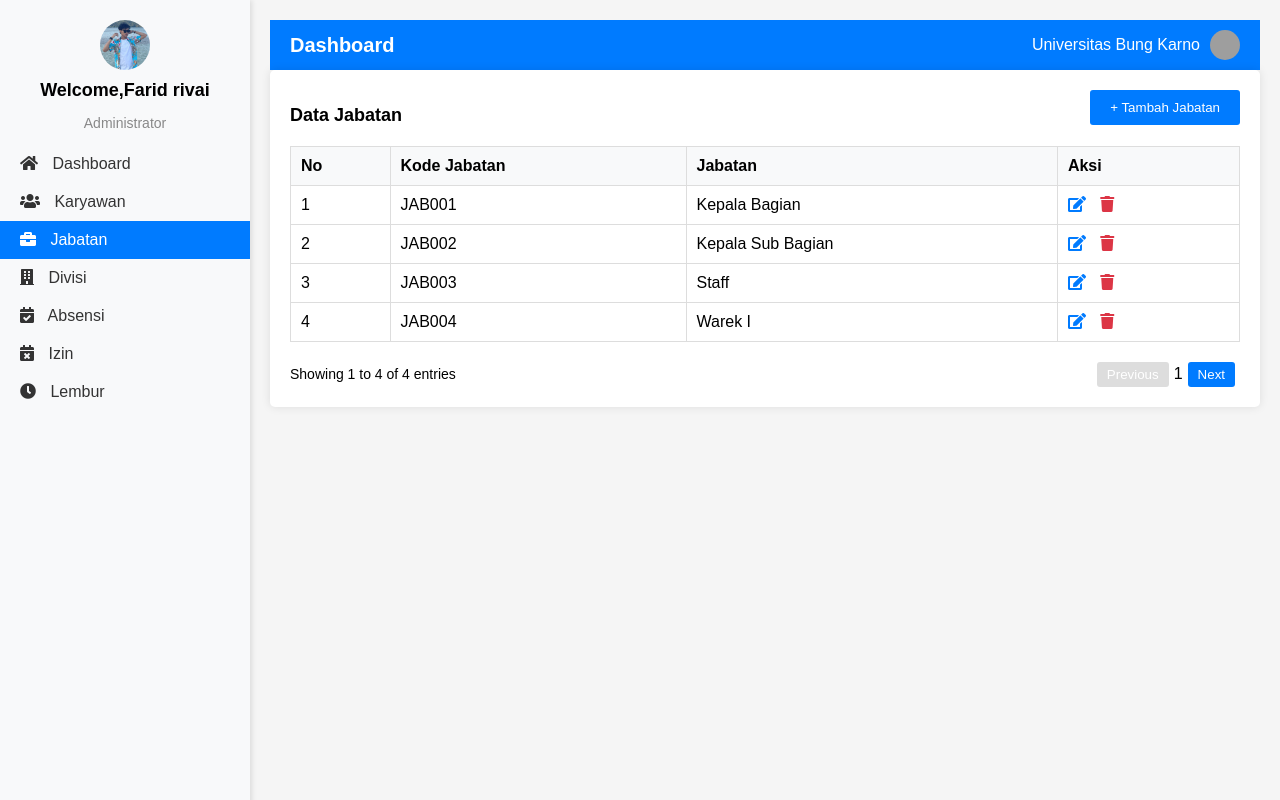
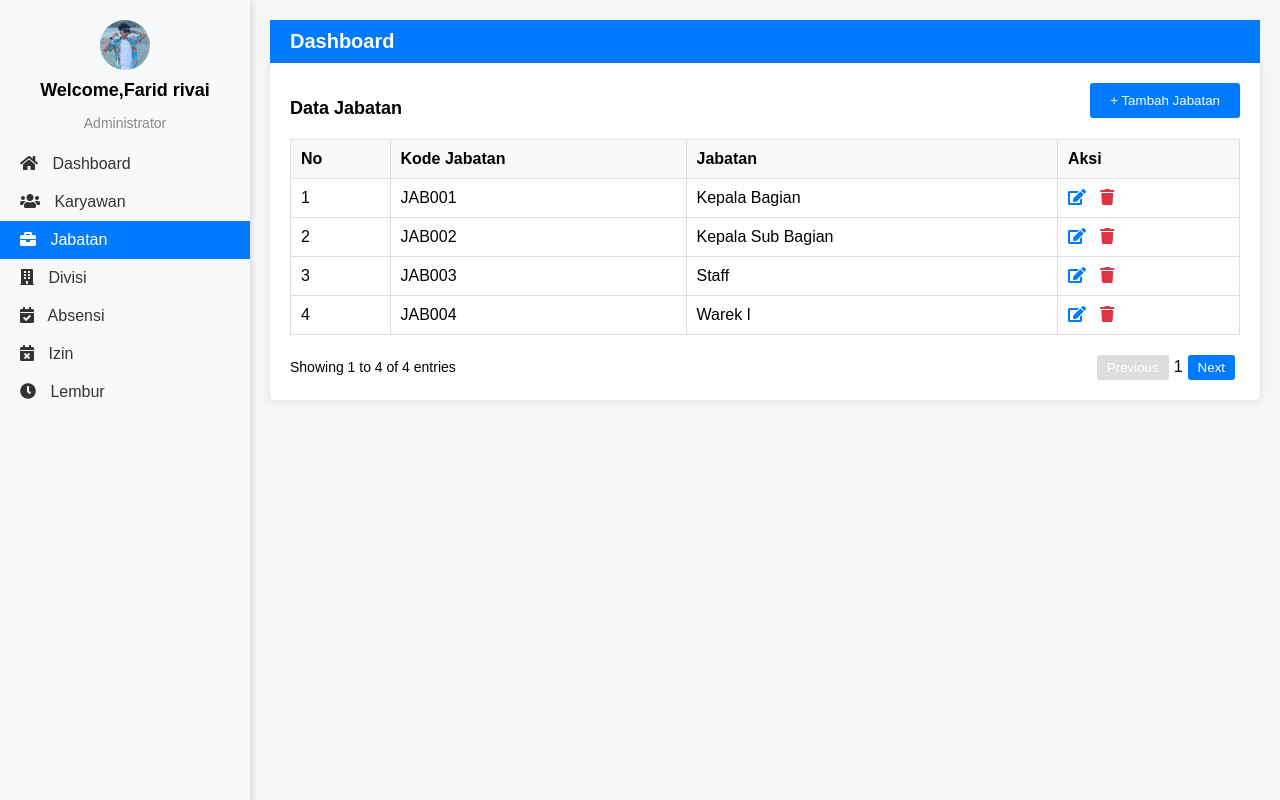
Before and after one commit to faridrivai161/uts, a plain HTML site: page jabatan.html in a window 1280 px wide. Drawn offline with Linux system fonts and the light colour scheme; grey boxes are pictures that could not be loaded.

Commit message:
Update jabatan.html

```diff
--- a/jabatan.html
+++ b/jabatan.html
@@ -197,12 +197,6 @@
     <h1>
      Dashboard
     </h1>
-    <div class="user-info">
-     <span>
-      Universitas Bung Karno
-     </span>
-     <img alt="User profile picture" height="30" src="https://storage.googleapis.com/a1aa/image/vILlfEfzzzggFkp6uqaN4OIU1VUhyR9xLnQlJc6iJxA49hsTA.jpg" width="30"/>
-    </div>
    </div>
    <div class="table-container">
     <button class="add-button">
```
